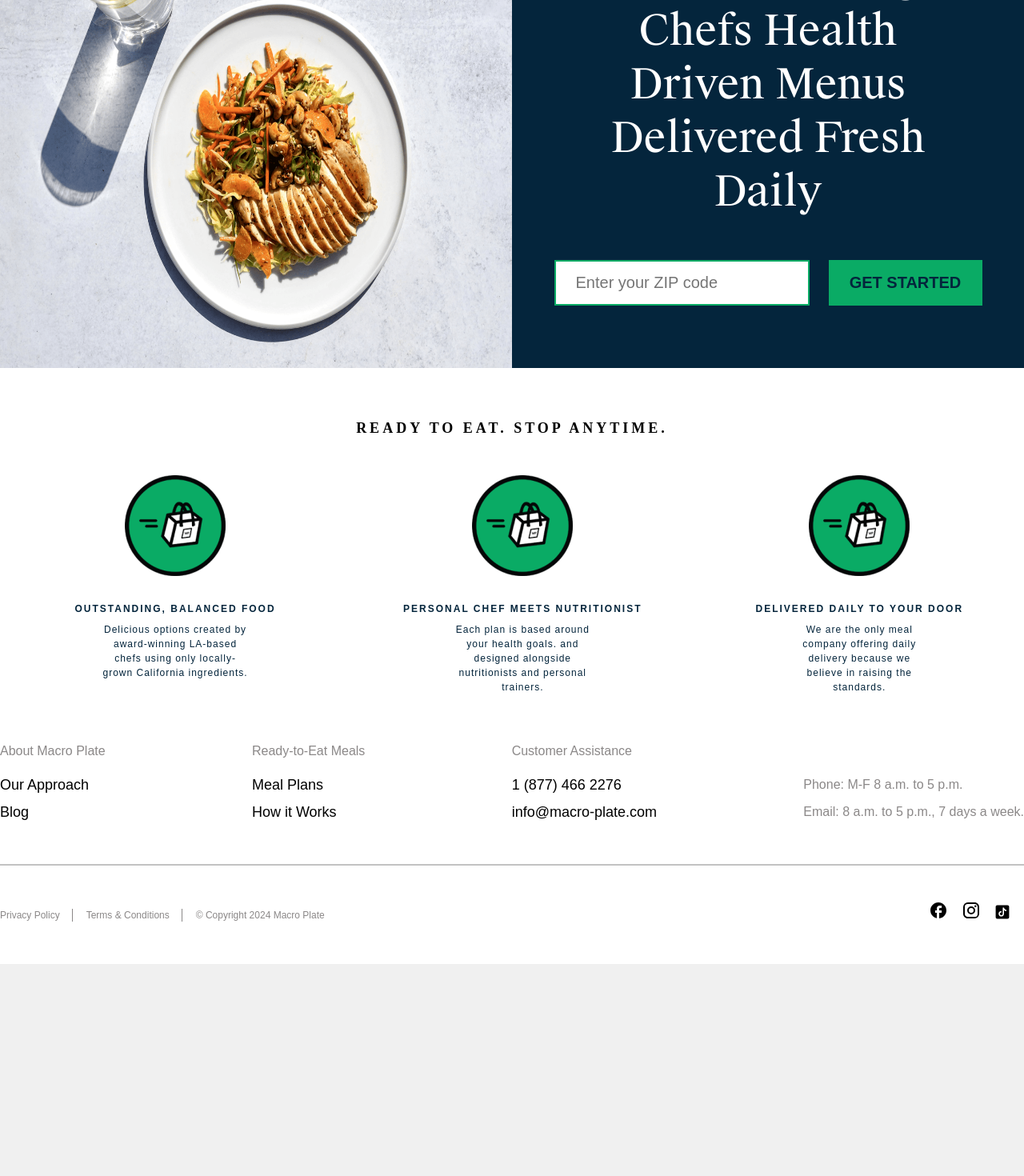
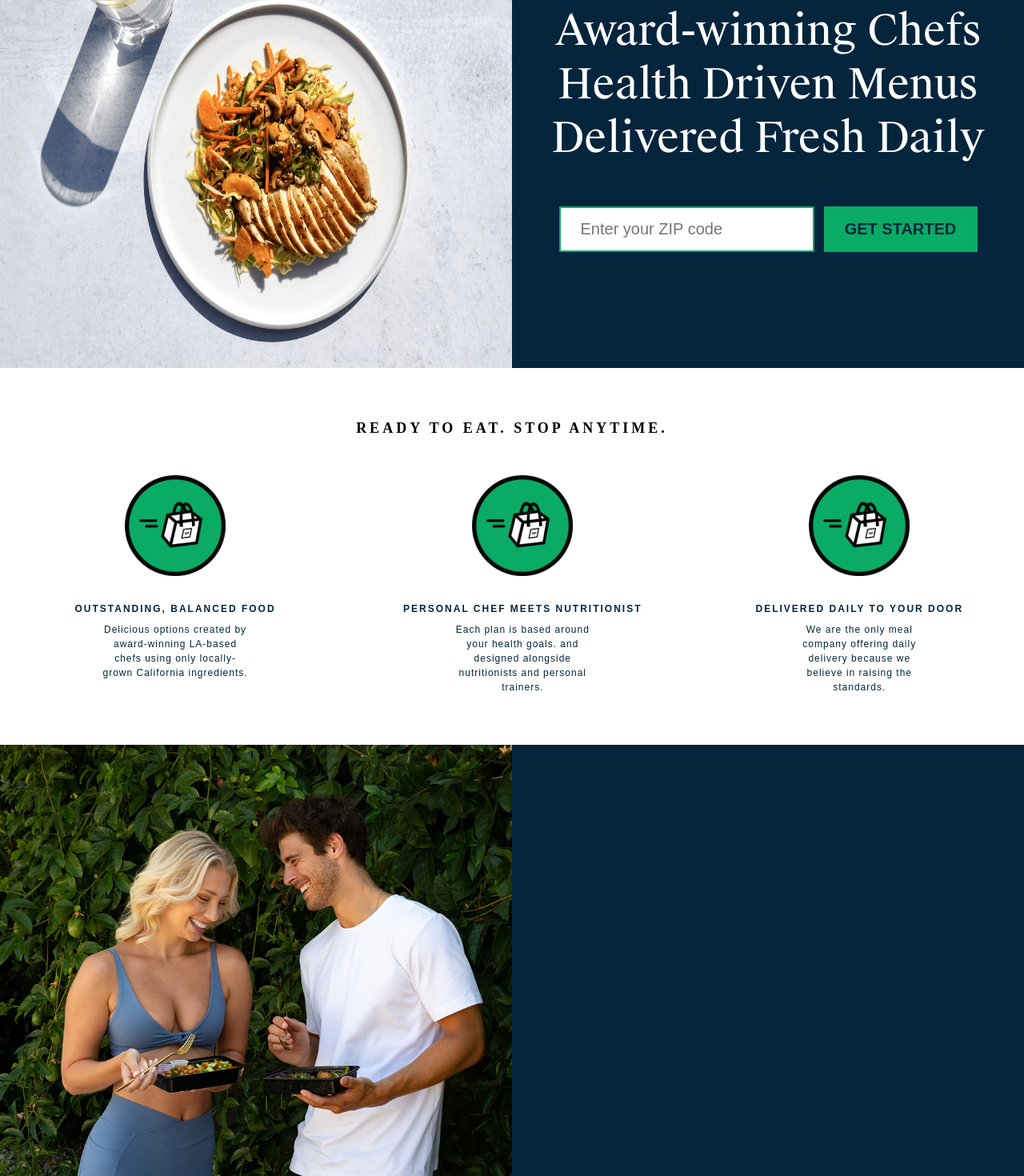
Before and after one commit to AdityaKumarPrajapati/macroplate-react, a React (Create React App) app: page / in a window 1280 px wide. Shown: the part 240-1710 px from the top of the page at 80% size. Before the commit the page ends 1445 px from the top, so only its background shows below. Built offline with nearby package versions, Linux system fonts and the light colour scheme.

Commit message:
architecture code

```diff
--- /dev/null
+++ b/src/components/CustomerSay.js
@@ -0,0 +1,19 @@
+import React from "react";
+import './css/CustomerSay.css'
+import CustomerSayImg from '../asset/images/testimonial1.png'
+
+const CustomerSay = () => {
+    return (
+        <section className="customerSayContainer">
+            <div className="customerImageSection">
+                <img src={CustomerSayImg} alt="Banner" />
+            </div>
+
+            <div className="customerReviewSection">
+
+            </div>
+        </section>
+    );
+}
+
+export default CustomerSay;
--- a/src/components/Home.js
+++ b/src/components/Home.js
@@ -12,7 +12,7 @@ const Home = () => {
     <div>
       {isSidebarOpen && <div className="overlay" onClick={closeSidebar}></div>}
       <HomePage />
-      {isSidebarOpen && <Sidebar />}
+      <Sidebar />
     </div>
   );
 }
--- a/src/components/HomePage.js
+++ b/src/components/HomePage.js
@@ -1,12 +1,14 @@
 import React from "react";
 import HomePageBanner from './HomePageBanner';
 import ReadyEatComponent from './ReadyEatComponent';
+import CustomerSay from "./CustomerSay";
 
 function HomePage() {
     return (
         <div className="home">
             <HomePageBanner />
             <ReadyEatComponent />
+            <CustomerSay />
         </div>
     )
 }
--- a/src/components/HomePageBanner.js
+++ b/src/components/HomePageBanner.js
@@ -12,12 +12,12 @@ function HomePageBanner() {
         <img src={bannerImage} alt="Banner" />
       </div>
       <div className='bannerContent'>
-        <div>
-          <p class="title-white title-banner homePageBanner">
-            Award-winning Chefs
-            Health Driven Menus
-            Delivered Fresh Daily
-          </p>
+        <div className='bannerContentContainer'>
+          <div>
+            <p class="title-white marginZero title-banner homePageBanner">Award-winning Chefs</p>
+            <p class="title-white marginZero title-banner homePageBanner">Health Driven Menus</p>
+            <p class="title-white marginZero title-banner homePageBanner">Delivered Fresh Daily  </p>
+          </div>
           <ZipCodeStarted />
         </div>
       </div>
--- /dev/null
+++ b/src/components/css/CustomerSay.css
@@ -0,0 +1,22 @@
+@import url('../css/Global.css');
+
+
+.customerSayContainer {
+    max-height: 845px;
+    height: 100%;
+    padding-top: 63px;
+    display: flex;
+}
+
+.customerReviewSection {
+    background-color: var(--primary-royal-blue);
+}
+
+.customerImageSection, .customerReviewSection {
+    width: 50%;
+}
+
+.customerImageSection img {
+    width: 100%;
+    height: 100%;
+}
--- a/src/components/css/Home.css
+++ b/src/components/css/Home.css
@@ -48,7 +48,7 @@
     width: 50%;
   }
 
-  .bannerContent div {
+  .bannerContent .bannerContentContainer {
     height: 100%;
     display: flex;
     flex-direction: column;
@@ -80,7 +80,7 @@
     display: flex;
     justify-content: center;
     align-items: center;
-    margin: 0 17%;
+    /* margin: 0 17%; */
     font-family: 'SuisseWorks-Regular-WebS';
   }
 
--- a/src/components/css/Sidebar.css
+++ b/src/components/css/Sidebar.css
@@ -2,18 +2,23 @@
 
 .sidebar {
     position: fixed;
-    right: 0;
+    /* right: 0; */
+    right: -100%;
     top: 0;
     width: 450px;
     height: 100%;
     background-color: #fff;
     box-shadow: -2px 0 5px rgba(0, 0, 0, 0.3);
     z-index: 1000;
-    transform: translateX(100%); /* Start off-screen */
-    transition: transform 0.3s ease-in-out; /* Smooth transition */
+    transform: translateX(100%);
+    opacity: 0;
+    /* transition: transform 0.3s ease-in-out; */
+    transition: opacity 0.4s ease, transform 0.4s ease;
   }
 
   .sidebar.open {
+    opacity: 1;
+    right: 0;
     transform: translateX(0); /* Bring sidebar on-screen */
   }
 
--- a/src/components/css/ZipCodeStarted.css
+++ b/src/components/css/ZipCodeStarted.css
@@ -5,7 +5,7 @@
     margin: 0 auto;
     width: 100%;
     justify-content: center;
-    gap: 24px;
+    gap: 12px;
 }
 
 .zipCodeInputContainer {
```
Also changed, not shown: src/asset/images/testimonial1.png (added).
